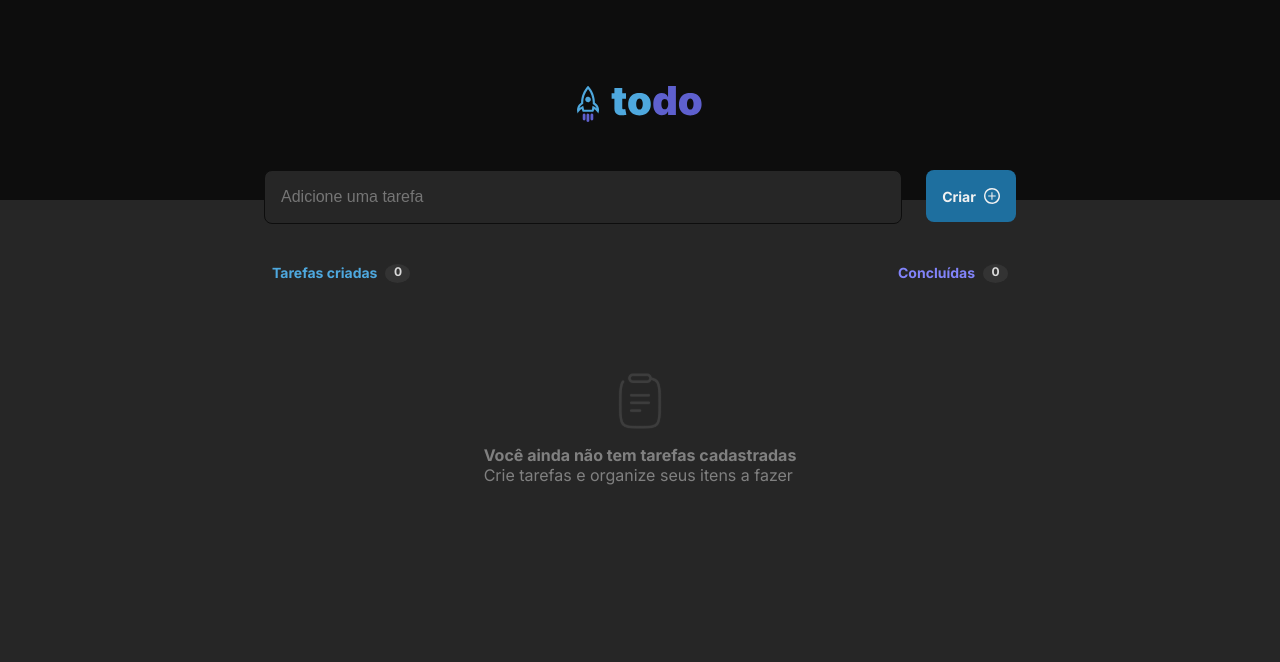
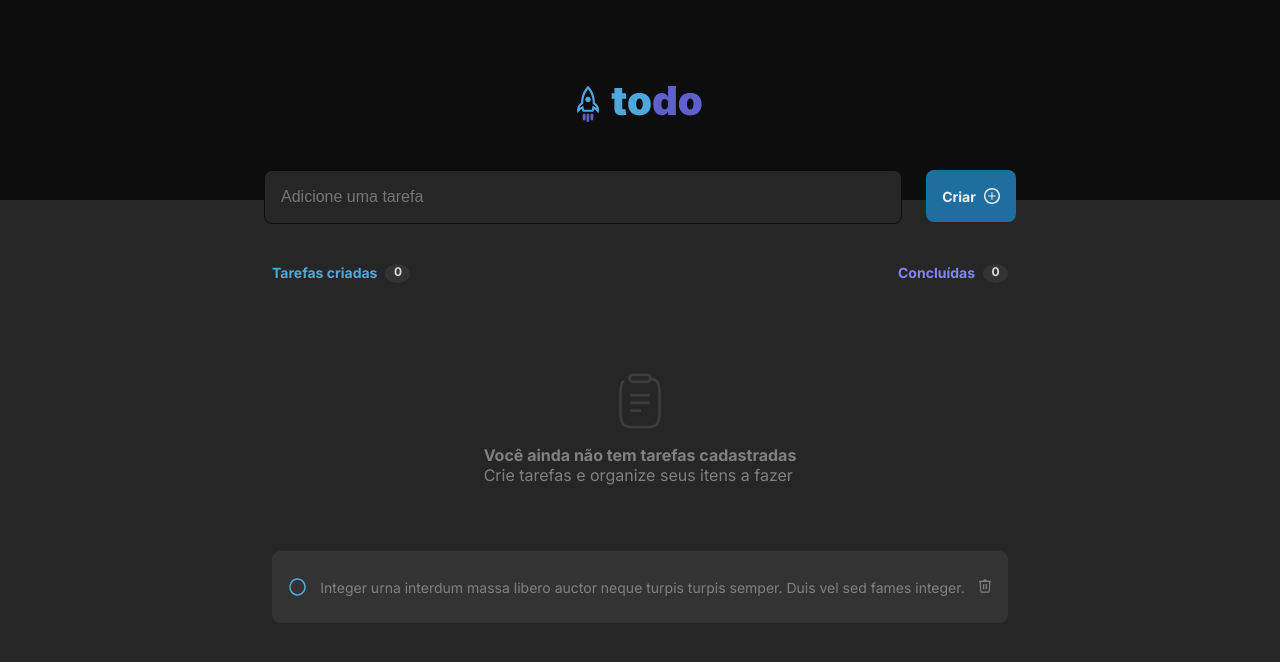
Before and after one commit to Caduaaraujoo/ToDo-List, a React (Vite) app: page / in a window 1280 px wide. Shown: the top 662 px of the page. Built offline with nearby package versions, Linux system fonts and the light colour scheme.

Commit message:
Finalizando estilizações

```diff
--- a/src/App.tsx
+++ b/src/App.tsx
@@ -4,8 +4,9 @@ import style from './App.module.css'
 import { Header } from './Components/Header'
 import { Input } from './Components/Input'
 import { Button } from './Components/Button'
+import { InfoTasks } from './Components/InfoTasks'
+import { Empty } from './Components/Empty'
 import { Tasks } from './Components/Tasks'
-import { Empty } from './Components/Empty'
 
 export function App() {
 
@@ -17,8 +18,9 @@ export function App() {
         <Button />
       </section>
       <main>
+        <InfoTasks />
+        <Empty />
         <Tasks />
-        <Empty />
       </main>
     </div>
   )
--- a/src/Components/Button/Button.module.css
+++ b/src/Components/Button/Button.module.css
@@ -13,3 +13,7 @@
     justify-content: center;
     gap: 8px;
 }
+
+.button:hover {
+    background-color: var(--blue);
+}
--- a/src/Components/Button/index.tsx
+++ b/src/Components/Button/index.tsx
@@ -3,11 +3,9 @@ import plus from '../../assets/plus.svg'
 
 export function Button() {
     return (
-        <div >
-            <button className={style.button}>
-                Criar
-                <img src={plus}></img>
-            </button>
-        </div>
+        <button className={style.button}>
+            Criar
+            <img src={plus}></img>
+        </button>
     )
 }
--- /dev/null
+++ b/src/Components/InfoTasks/Tasks.module.css
@@ -0,0 +1,30 @@
+.container_tasks {
+    width: 736px;
+    height: 19px;
+    display: flex;
+    justify-content: space-between;
+}
+
+.task {
+    display: flex;
+    gap: 8px;
+    font-size: 14px;
+}
+
+.tasks_criadas {
+    color: var(--blue);
+}
+
+.tasks_concluidas {
+    color: var(--purple);
+}
+
+.counter {
+    height: 19px;
+    width: 25px;
+    border-radius: 50%;
+    background-color: var(--gray-400);
+    color: var(--white-100);
+    text-align: center;
+    font-size: 12px;
+}
--- /dev/null
+++ b/src/Components/InfoTasks/index.tsx
@@ -0,0 +1,16 @@
+import style from './Tasks.module.css'
+
+export function InfoTasks() {
+    return (
+        <div className={style.container_tasks}>
+            <div className={`${style.task} ${style.tasks_criadas}`}>
+                <span>Tarefas criadas</span>
+                <span className={`${style.counter}`}>0</span>
+            </div>
+            <div className={`${style.task} ${style.tasks_concluidas}`}>
+                <span> Concluídas</span>
+                <span className={`${style.counter}`}>0</span>
+            </div>
+        </div>
+    )
+}
--- a/src/Components/Input/Input.module.css
+++ b/src/Components/Input/Input.module.css
@@ -8,3 +8,7 @@
     color: var(--gray-300);
     font-size: 16px;
 }
+
+.input:focus {
+    border: 1px solid var(--purple-dark);
+}
--- a/src/Components/Tasks/Tasks.module.css
+++ b/src/Components/Tasks/Tasks.module.css
@@ -1,30 +1,32 @@
-.container_tasks {
+.container {
     width: 736px;
-    height: 19px;
+    height: 72px;
     display: flex;
     justify-content: space-between;
+    align-items: center;
+    gap: 12px;
+    background-color: var(--gray-400);
+    border: 1px solid #333333;
+    border-radius: 8px;
+    font-size: 14px;
+    padding: 16px;
 }
 
-.task {
-    display: flex;
-    gap: 8px;
-    font-size: 14px;
+.check {
+    width: 17.45px;
+    height: 17.45px;
 }
 
-.tasks_criadas {
-    color: var(--blue);
+.trash {
+    width: 12.48px;
+    height: 14px;
 }
 
-.tasks_concluidas {
-    color: var(--purple);
+.check:hover {
+    background-color: var(--blue-dark);
+    border-radius: 50%;
 }
 
-.counter {
-    height: 19px;
-    width: 25px;
-    border-radius: 50%;
-    background-color: var(--gray-400);
-    color: var(--white-100);
-    text-align: center;
-    font-size: 12px;
+.trash:hover path {
+    fill: var(--danger);
 }
--- a/src/Components/Tasks/index.tsx
+++ b/src/Components/Tasks/index.tsx
@@ -1,15 +1,18 @@
 import style from './Tasks.module.css'
+import check from '../../assets/check.svg'
 
 export function Tasks() {
     return (
-        <div className={style.container_tasks}>
-            <div className={`${style.task} ${style.tasks_criadas}`}>
-                <span>Tarefas criadas</span>
-                <span className={`${style.counter}`}>0</span>
-            </div>
-            <div className={`${style.task} ${style.tasks_concluidas}`}>
-                <span> Concluídas</span>
-                <span className={`${style.counter}`}>0</span>
+        <div className={style.container}>
+            <img className={style.check} src={check} />
+            <p>Integer urna interdum massa libero auctor neque turpis turpis semper. Duis vel sed fames integer.</p>
+            <div className={style.container_delete}>
+                <svg className={style.trash} width="13" height="14" viewBox="0 0 13 14" fill="none" xmlns="http://www.w3.org/2000/svg">
+                    <path d="M8.20214 4.98548H6.87158V10.5073H8.20214V4.98548Z" fill="#808080" />
+                    <path d="M5.46239 4.98548H4.13184V10.5073H5.46239V4.98548Z" fill="#808080" />
+                    <path d="M12.478 2.16712C12.4754 2.03061 12.4295 1.89846 12.3469 1.78975C12.2642 1.68104 12.1492 1.6014 12.0184 1.56232C11.9596 1.53782 11.8974 1.52252 11.8339 1.51696H8.28678C8.1525 1.07791 7.88082 0.693554 7.51174 0.420471C7.14265 0.147388 6.69564 0 6.23651 0C5.77738 0 5.33038 0.147388 4.96129 0.420471C4.5922 0.693554 4.32053 1.07791 4.18625 1.51696H0.639107C0.580679 1.51814 0.522686 1.52729 0.46674 1.54418H0.45162C0.313182 1.58701 0.193338 1.67547 0.11163 1.79515C0.0299214 1.91483 -0.00883041 2.05866 0.00169348 2.20319C0.0122174 2.34771 0.071396 2.48441 0.169579 2.59099C0.267763 2.69757 0.399158 2.76774 0.542339 2.79006L1.25298 12.5334C1.26382 12.9127 1.41693 13.2741 1.68191 13.5458C1.94688 13.8175 2.30435 13.9797 2.68332 14H9.78668C10.1662 13.9804 10.5244 13.8186 10.79 13.5468C11.0556 13.2751 11.2092 12.9132 11.22 12.5334L11.9277 2.79914C12.0802 2.77797 12.22 2.70232 12.3212 2.58615C12.4223 2.46999 12.478 2.32116 12.478 2.16712ZM6.23651 1.21456C6.3661 1.21458 6.49427 1.24146 6.61294 1.29351C6.73161 1.34556 6.8382 1.42164 6.92598 1.51696H5.54704C5.63459 1.42135 5.74114 1.34507 5.85986 1.29299C5.97859 1.24092 6.10687 1.21421 6.23651 1.21456ZM9.78668 12.7904H2.68332C2.60168 12.7904 2.47467 12.6573 2.45955 12.4457L1.75798 2.81123H10.715L10.0135 12.4457C9.99836 12.6573 9.87135 12.7904 9.78668 12.7904Z" fill="#808080" />
+                </svg>
+
             </div>
         </div>
     )
--- a/src/global.css
+++ b/src/global.css
@@ -37,3 +37,14 @@ textarea,
 p {
     font-weight: 400;
 }
+
+textarea:focus,
+input:focus,
+select:focus {
+    outline: 0;
+}
+
+img,
+button {
+    cursor: pointer;
+}
```
Also changed, not shown: src/assets/check.svg (added).
